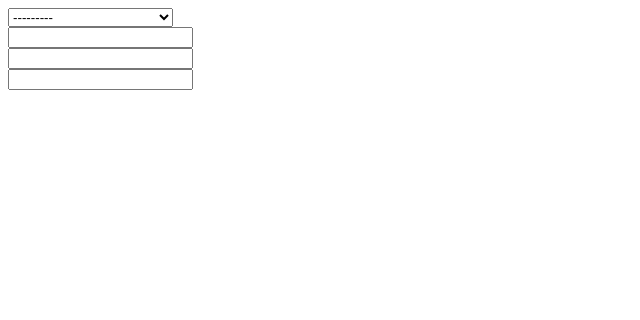
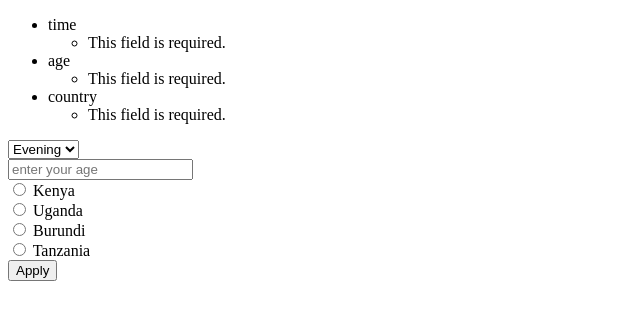
Before and after one commit to tonnymwanza/DRIVING, a Django app: page /application/1/ in a window 1280 px wide. Shown: the top 320 px of the page, without its empty margins (0-640 px from the left). Run offline with Django 4.2, Linux system fonts and the light colour scheme; data comes from the database, SQL or seed files in the repository; both versions use the stored data as it was after the commit.

Commit message:
recent changes

```diff
--- a/driving_app/forms.py
+++ b/driving_app/forms.py
@@ -1,5 +1,6 @@
 from django import forms
 
+from . validators import age_validator
 from . models import Contact
 from . models import Application
 from . models import Appointment
@@ -29,22 +30,17 @@
     subject = forms.CharField(widget=forms.TextInput(attrs={'class': 'form-control border-0 bg-light'}))
     message = forms.CharField(widget=forms.TextInput(attrs={'class': 'form-control border-0 bg-light', 'height': '150px'}))
 
-class ApplicationForm(forms.ModelForm):
-    class Meta:
-        model = Application
-        fields = [
-            'course',
-            'time',
-            'age',
-            'country'
-        ]
-        countries = (
-            ('kenya', 'Kenya'),
-            ('uganda', 'Uganda'),
-            ('tanzania', 'Tanzania'),
-            ('burundi', 'Burundi')
-        )
-        course = forms.ModelMultipleChoiceField(queryset=Course.objects.all(), widget=forms.RadioSelect)
-        time = forms.CharField()
-        age = forms.IntegerField()
-        country = forms.CharField(widget=forms.RadioSelect())
+class ApplicationForm(forms.Form):
+    time_choice = (
+        ('evening', 'Evening'),
+        ('morning', 'Morning')
+    )
+    country_choice = (
+        ('kenya', 'Kenya'),
+        ('uganda', 'Uganda'),
+        ('burundi', 'Burundi'),
+        ('tanzania', 'Tanzania')
+    )
+    time = forms.CharField(widget=forms.Select(attrs={'placeholder':'select morning or evening'}, choices=time_choice))
+    age = forms.IntegerField(widget=forms.NumberInput(attrs={'placeholder': 'enter your age'}), validators=[age_validator])
+    country = forms.CharField(widget=forms.RadioSelect(choices=country_choice))
--- a/driving_app/models.py
+++ b/driving_app/models.py
@@ -34,8 +34,8 @@
 
 
 class Application(models.Model):
-    course = models.OneToOneField(Course, on_delete=models.CASCADE)
+    course = models.ForeignKey(Course, on_delete=models.CASCADE, null=True, unique=False, blank=True)
     time = models.CharField(max_length=50)
-    user = models.ForeignKey(User, on_delete=models.CASCADE)
+    user = models.ForeignKey(User, on_delete=models.CASCADE, null=True)
     age = models.IntegerField()
     country = models.CharField(max_length=50)
--- a/driving_app/views.py
+++ b/driving_app/views.py
@@ -11,6 +11,7 @@
 from . models import Appointment
 from . forms import ContactForm
 from . models import Course
+from . models import Application
 from . forms import ApplicationForm
 # Create your views here.
 
@@ -121,5 +122,25 @@
         }
         return render(request, 'application.html', context)
 
-    def post(self, request):
-        return redirect('application')
+    def post(self, request, pk):
+        errors = None
+        course = Course.objects.get(id=pk)
+        user = request.user
+        form = ApplicationForm(request.POST)
+        if form.is_valid():
+            application = Application.objects.create(
+                course = course,
+                user = user,
+                time = form.cleaned_data['time'],
+                age = form.cleaned_data['age'],
+                country = form.cleaned_data['country']
+            )
+            messages.success(request, 'application complete')
+        else:
+            form.errors
+            errors = form.errors
+            messages.error(request, 'application failed')
+        context = {
+            'form': form
+        }
+        return redirect('application', pk=pk)
--- a/templates/application.html
+++ b/templates/application.html
@@ -5,9 +5,11 @@
     </head>
     <body>
         <div>
-            <div>
-                {{form.course}}
-            </div>
+            {% if form.errors %}
+            {{form.errors}}
+            {% endif %}
+        <form method="POST" action="">
+            {% csrf_token %}
             <div>
                 {{form.time}}
             </div>
@@ -17,6 +19,13 @@
             <div>
                 {{form.country}}
             </div>
+            {% for message in messages %}
+            <span style="color: green;">{{message}}</span>
+            {% endfor %}
+            <div>
+                <button type="submit">Apply</button>
+            </div>
+        </form>
         </div>
     </body>
 </html>
```
Also changed, not shown: driving_app/validators.py (added, +8 -0 lines), db.sqlite3, driving_app/migrations/0010_alter_application_user.py (added), driving_app/migrations/0011_alter_application_course.py (added), driving_app/migrations/0012_remove_application_course.py (added), driving_app/migrations/0013_application_course.py (added), driving_app/migrations/0014_alter_application_course.py (added), driving_app/migrations/0015_alter_application_course.py (added).
